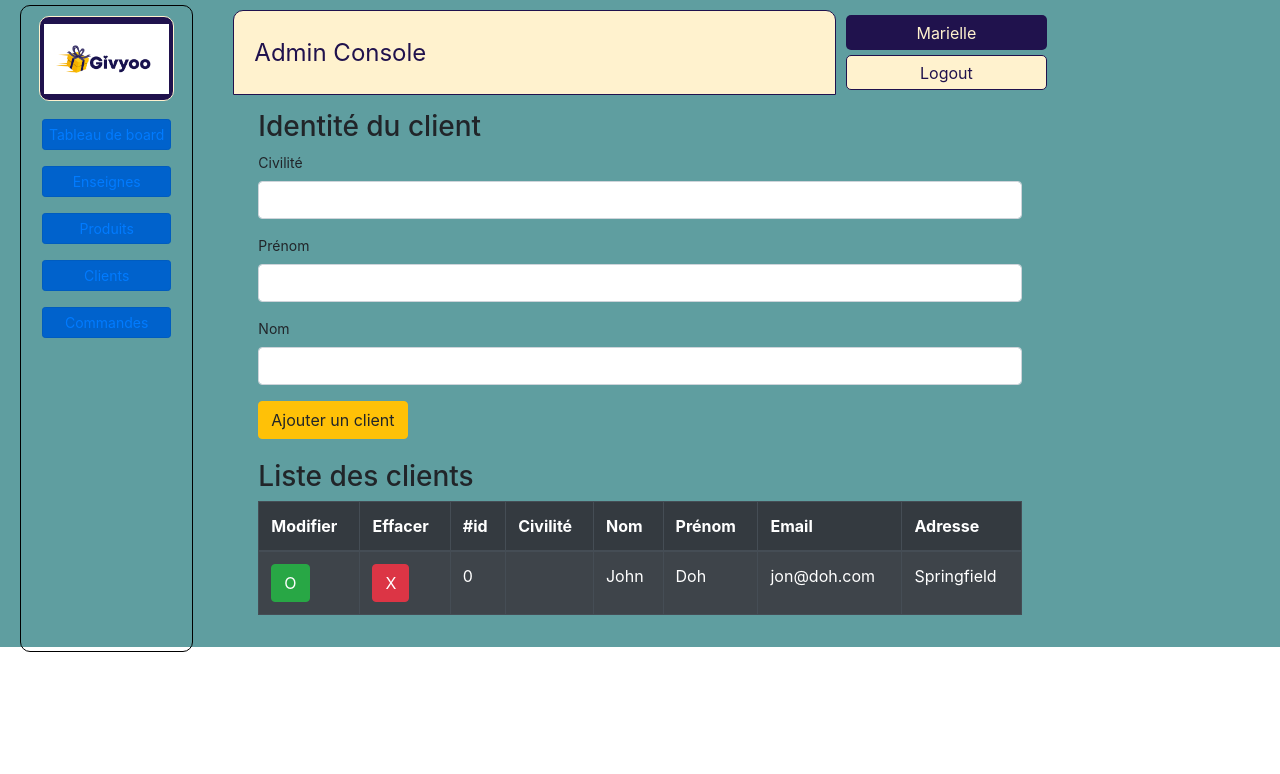
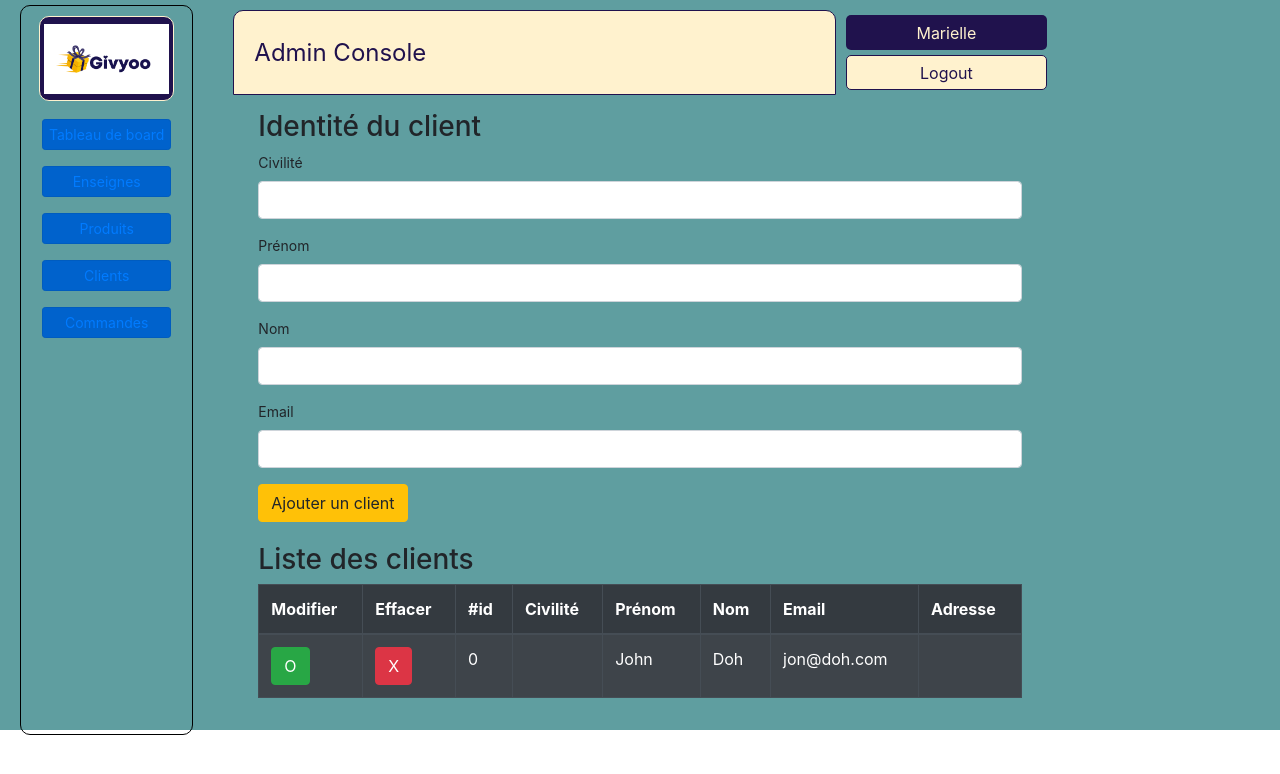
Before and after one commit to gobelinmalin/bordeaux_0320_p3_admin_giftcard, a React (Create React App) app: page /admin/customers in a window 1280 px wide. Shown: the top 774 px of the page. Built offline with nearby package versions, Linux system fonts and the light colour scheme; no server answers.

Commit message:
Minor fix on Delete CRUD

```diff
--- a/src/components/customers/AddCustomer.jsx
+++ b/src/components/customers/AddCustomer.jsx
@@ -63,6 +63,15 @@ function AddCustomers() {
                 onChange={(event) => handleChange(event)}
               />
             </Form.Group>
+            <Form.Group>
+              <Form.Label>{fields[9].label}</Form.Label>
+              <Form.Control
+                name={fields[9].name}
+                type="text"
+                value={inputValue.name}
+                onChange={(event) => handleChange(event)}
+              />
+            </Form.Group>
             <Button type="submit" variant="warning">
               Ajouter un client
             </Button>
--- a/src/components/customers/Customers.jsx
+++ b/src/components/customers/Customers.jsx
@@ -5,15 +5,12 @@ import { useHistory } from 'react-router-dom';
 import { Table, Container, Col, Row } from 'react-bootstrap';
 
 // import components
-
 import CustomersList from './CustomersList';
 import AddCustomers from './AddCustomer';
 
 // import data
-// import fields from './customerFields';
 
 // import style
-/* import '../content-section.css'; */
 
 function Customers() {
   const { history } = useHistory();
@@ -32,13 +29,17 @@ function Customers() {
   // GET all customers
   const [customers, setCustomers] = useState([]);
 
-  useEffect(() => {
-    setCustomers(initialState);
+  const getCustomersList = () => {
     Axios({
       method: 'get',
       // url: 'http://givyoo.fr/api/clients',
       url: 'http://localhost:5000/api/clients',
     }).then((response) => setCustomers(response.data));
+  };
+
+  useEffect(() => {
+    setCustomers(initialState);
+    getCustomersList();
   }, []);
 
   // POST a customer
@@ -51,9 +52,9 @@ function Customers() {
   };
   // DELETE a customer
   const deleteCustomer = (id) => {
-    Axios.delete(`http://localhost:5000/api/clients/${id}`, customers).then(
-      (response) => response.status === 200 && customers
-    );
+    Axios.delete(`http://localhost:5000/api/clients/${id}`, customers)
+      .then((response) => response.status === 200 && customers)
+      .finally(() => getCustomersList());
   };
 
   return (
--- a/src/components/customers/CustomersList.jsx
+++ b/src/components/customers/CustomersList.jsx
@@ -7,7 +7,7 @@ import { Table, Container, Button } from 'react-bootstrap';
 // import components
 
 // import style
-import '../content-section.css';
+// import '../content-section.css';
 
 const CustomersList = ({ customers, deleteCustomer, editCustomer }) => {
   const allCustomers =
@@ -32,8 +32,7 @@ const CustomersList = ({ customers, deleteCustomer, editCustomer }) => {
               variant="danger"
               onClick={() => deleteCustomer(customer.id)}
             >
-              {' '}
-              X{' '}
+              X
             </Button>
           </td>
           <td>{customer.id}</td>
@@ -41,7 +40,7 @@ const CustomersList = ({ customers, deleteCustomer, editCustomer }) => {
           <td>{customer.firstname}</td>
           <td>{customer.lastname}</td>
           <td>{customer.email}</td>
-          <td>{customer.adresse}</td>
+          <td>{customer.address}</td>
         </tr>
       );
     });
@@ -62,8 +61,8 @@ const CustomersList = ({ customers, deleteCustomer, editCustomer }) => {
             <th>Effacer</th>
             <th>#id</th>
             <th>Civilité</th>
+            <th>Prénom</th>
             <th>Nom</th>
-            <th>Prénom</th>
             <th>Email</th>
             <th>Adresse</th>
           </tr>
--- a/src/components/customers/UpdateCustomer.jsx
+++ b/src/components/customers/UpdateCustomer.jsx
@@ -82,6 +82,15 @@ function UpdateCustomer() {
                   onChange={(event) => handleChange(event)}
                 />
               </Form.Group>
+              <Form.Group>
+                <Form.Label>{fields[9].label}</Form.Label>
+                <Form.Control
+                  name={fields[9].name}
+                  type="text"
+                  value={customer.email}
+                  onChange={(event) => handleChange(event)}
+                />
+              </Form.Group>
               <Button type="submit" variant="warning">
                 Modifier le client
               </Button>
```
